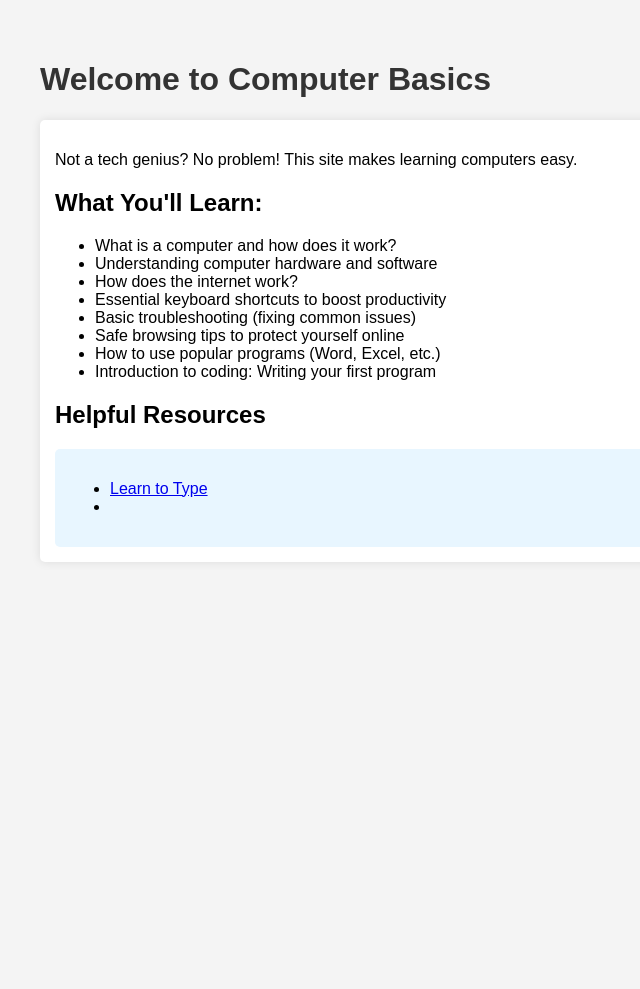
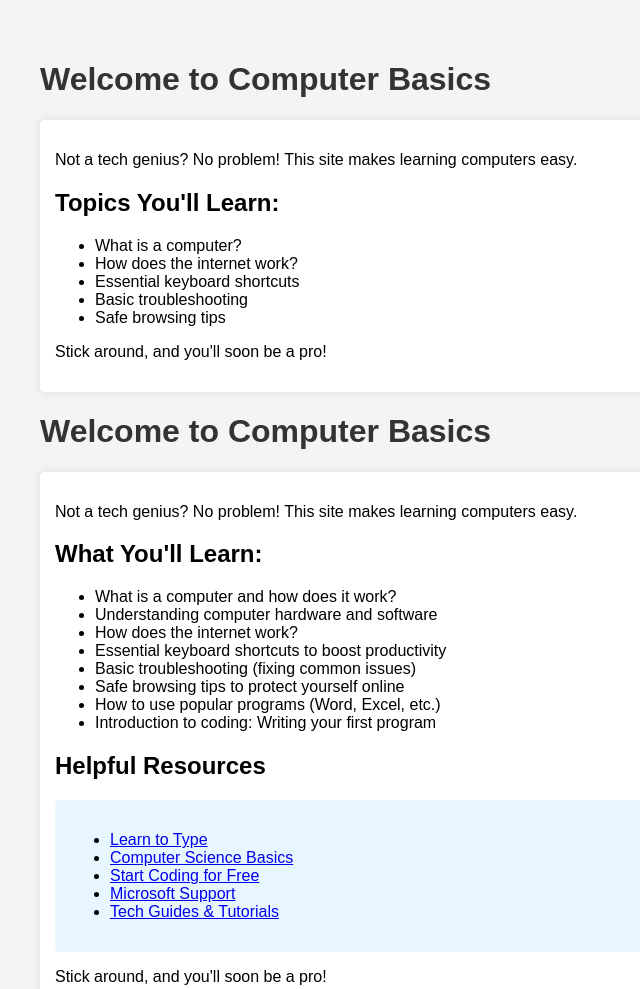
Before and after one commit to KeelanTheTechGuy/KTTG, a plain HTML site: page Index.Html in a window 1280 px wide. Shown: the whole page, without its empty margins (0-640 px from the left). Before the commit the page ends 800 px from the top, so only its background shows below. Drawn offline with Linux system fonts and the light colour scheme.

Commit message:
Update Index.Html

```diff
--- a/Index.Html
+++ b/Index.Html
@@ -1,3 +1,43 @@
+<!DOCTYPE html>
+<html lang="en">
+<head>
+    <meta charset="UTF-8">
+    <meta name="viewport" content="width=device-width, initial-scale=1.0">
+    <title>Learn Computers the Easy Way</title>
+    <style>
+        body {
+            font-family: Arial, sans-serif;
+            margin: 20px;
+            padding: 20px;
+            background-color: #f4f4f4;
+        }
+        h1 {
+            color: #333;
+        }
+        .content {
+            background: white;
+            padding: 15px;
+            border-radius: 5px;
+            box-shadow: 0 0 10px rgba(0, 0, 0, 0.1);
+        }
+    </style>
+</head>
+<body>
+    <h1>Welcome to Computer Basics</h1>
+    <div class="content">
+        <p>Not a tech genius? No problem! This site makes learning computers easy.</p>
+        <h2>Topics You'll Learn:</h2>
+        <ul>
+            <li>What is a computer?</li>
+            <li>How does the internet work?</li>
+            <li>Essential keyboard shortcuts</li>
+            <li>Basic troubleshooting</li>
+            <li>Safe browsing tips</li>
+        </ul>
+        <p>Stick around, and you'll soon be a pro!</p>
+    </div>
+</body>
+</html>
 <!DOCTYPE html>
 <html lang="en">
 <head>
@@ -48,4 +88,14 @@
         <div class="resources">
             <ul>
                 <li><a href="https://www.typingclub.com/" target="_blank">Learn to Type</a></li>
-                <li><a href="https://www.khanacademy
+                <li><a href="https://www.khanacademy.org/computing/computer-science" target="_blank">Computer Science Basics</a></li>
+                <li><a href="https://www.codecademy.com/" target="_blank">Start Coding for Free</a></li>
+                <li><a href="https://support.microsoft.com/en-us" target="_blank">Microsoft Support</a></li>
+                <li><a href="https://www.howtogeek.com/" target="_blank">Tech Guides & Tutorials</a></li>
+            </ul>
+        </div>
+
+        <p>Stick around, and you'll soon be a pro!</p>
+    </div>
+</body>
+</html>
```
